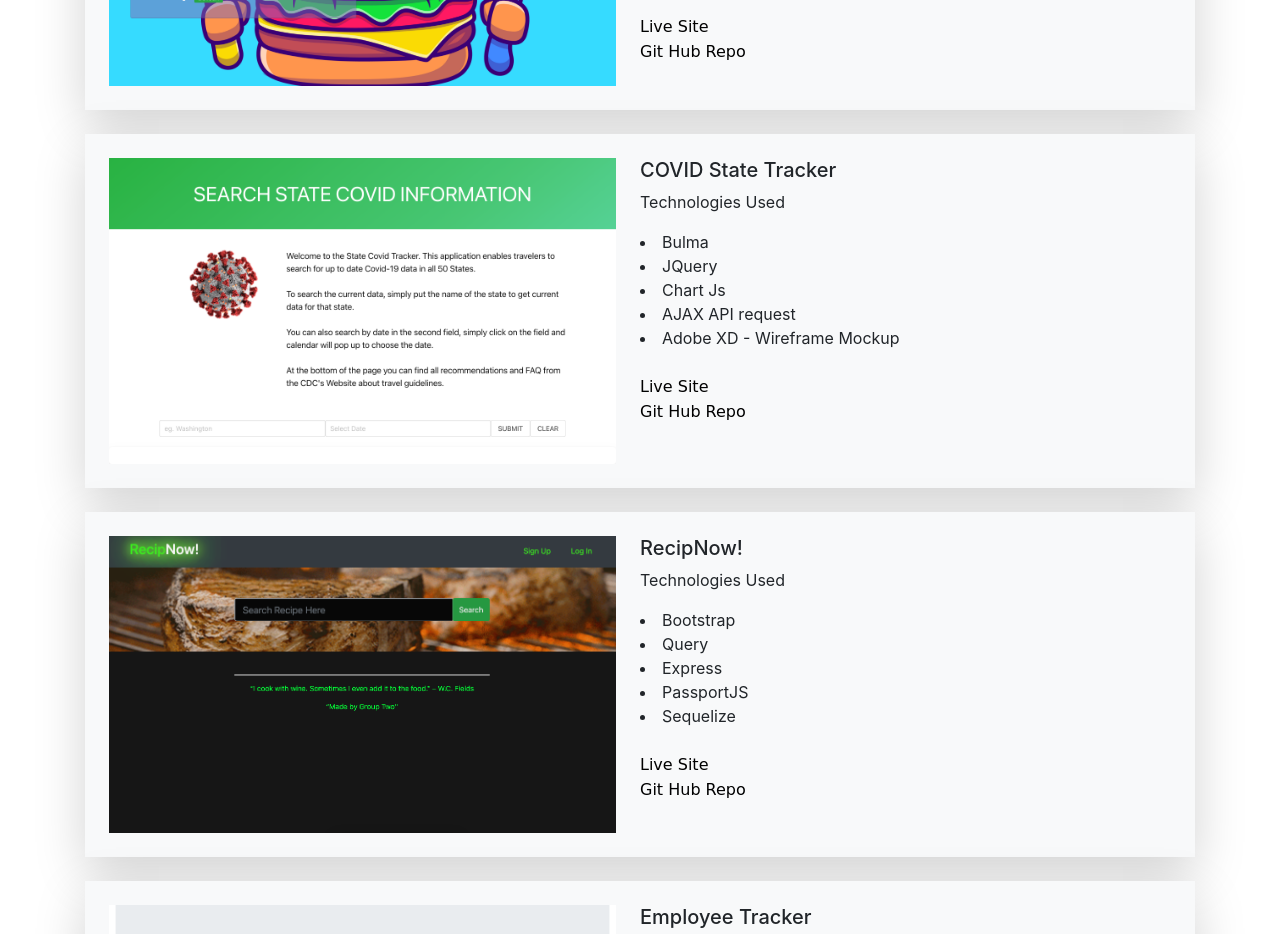
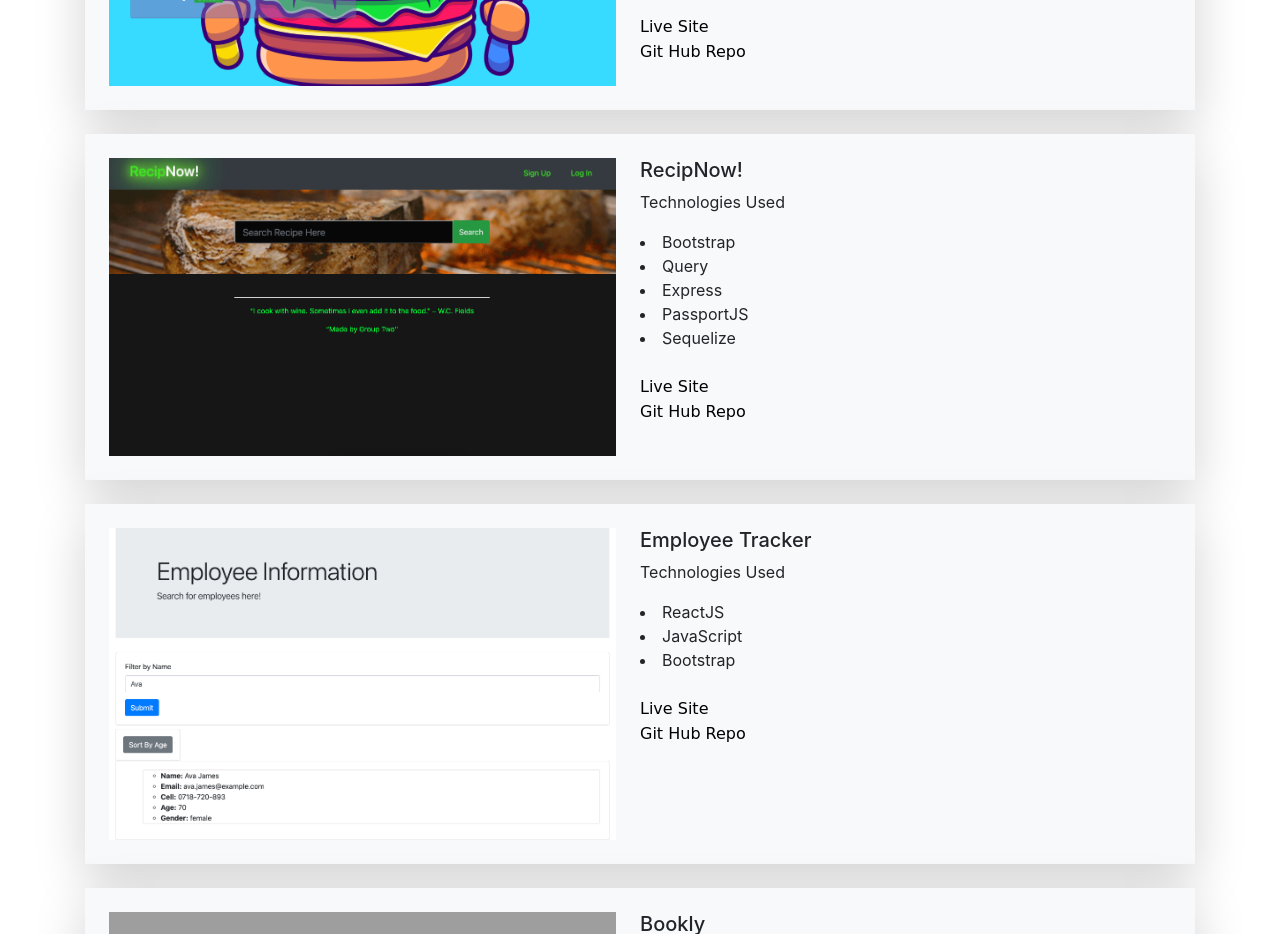
Before and after one commit to vdecyatnik/Updated-Portfolio, a plain HTML site: page index.html in a window 1280 px wide. Shown: the part 880-1814 px from the top of the page. Drawn offline with nearby package versions, Linux system fonts and the light colour scheme; grey boxes are pictures that could not be loaded; a web font is replaced by a local one.

Commit message:
removed project

```diff
--- a/index.html
+++ b/index.html
@@ -113,33 +113,7 @@
 
 
 
-      <div class="row">
-        <div class="col-sm">
 
-
-          <div class="row bg-light position-relative mb-4 shadow-lg">
-            <div class="col-md-6 mb-md-0 p-md-4">
-              <img src="screencapture-uwcode-group-5-github-io-State-COVID-Tracker-2020-11-29-14_34_03.png"
-                class="w-100" alt="...">
-            </div>
-            <div class="col-md-6 position-static p-4 pl-md-0">
-              <h5 class="mt-0">COVID State Tracker</h5>
-              <p>Technologies Used</p>
-              <li> Bulma</li>
-              <li> JQuery</li>
-              <li>Chart Js</li>
-              <li>AJAX API request</li>
-              <li>Adobe XD - Wireframe Mockup</li>
-              <br>
-              <a href="https://uwcode-group-5.github.io/State-COVID-Tracker/">Live Site</a> <br>
-              <a href="https://github.com/UWCode-Group-5/State-COVID-Tracker">Git Hub Repo</a>
-            </div>
-          </div>
-        </div>
-
-
-
-      </div>
 
 
 
```
